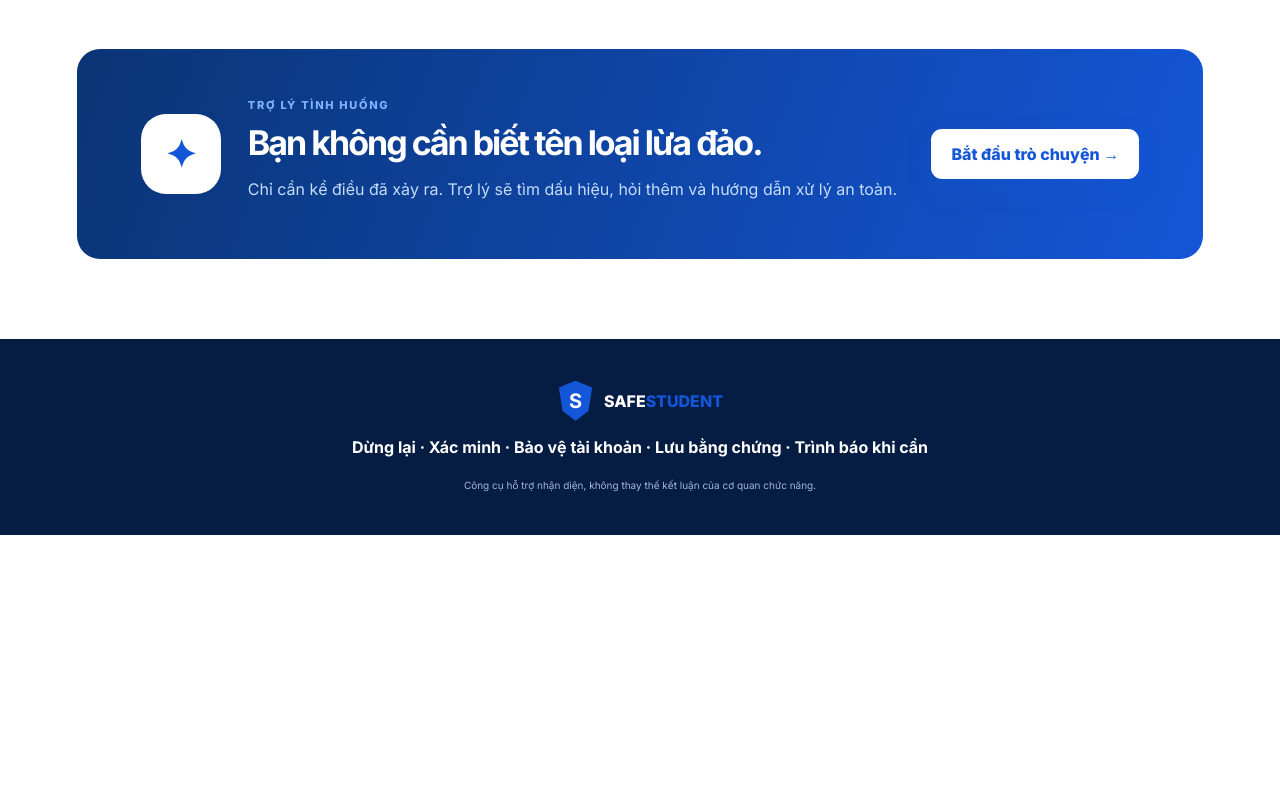
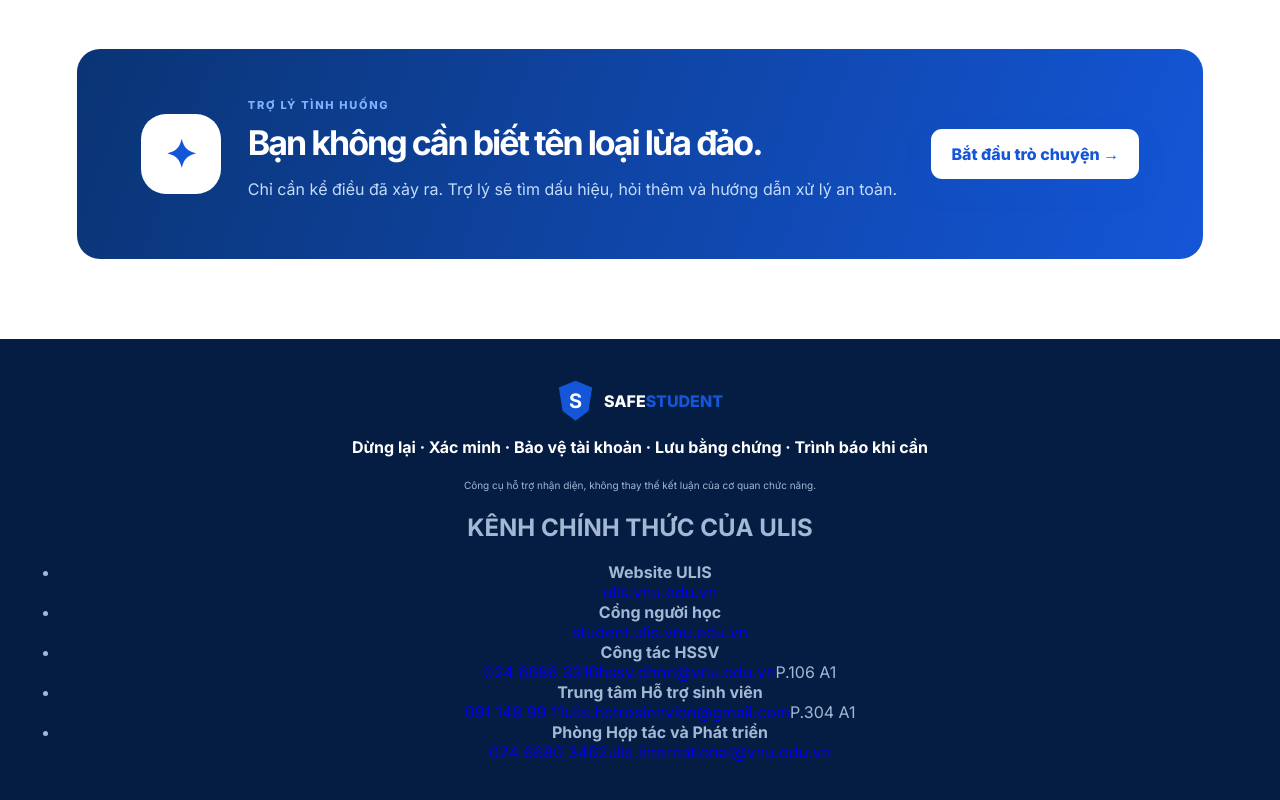
Before and after one commit to dhuy35/safestudent-chong-lua-dao, a React (Vite) app: page / in a window 1280 px wide. Shown: the part 6079-6879 px from the top of the page. Before the commit the page ends 6614 px from the top, so only its background shows below. Built offline with nearby package versions, Linux system fonts and the light colour scheme.

Commit message:
Add official ULIS channels to site footer

```diff
--- a/App.tsx
+++ b/App.tsx
@@ -230,7 +230,25 @@ function open(preset?:string){setChat(true);if(preset)setTimeout(()=>send(undefi
 <section className="checker" id="check"><div><label>KIỂM TRA TRONG 30 GIÂY</label><h2>Có điều gì đó<br/>không ổn?</h2><p>Đánh dấu những điều xuất hiện. Đây là sàng lọc ban đầu, không phải kết luận điều tra.</p><aside><small>KẾT QUẢ TẠM THỜI</small><b>{count===0?"Chưa chọn dấu hiệu":count===1?"Cần xác minh thêm":count<=3?"Có dấu hiệu đáng ngờ":"Nguy cơ cao — dừng lại"}</b><span>{count}/8 dấu hiệu</span></aside></div><div className="checklist">{["Yêu cầu chuyển tiền, đặt cọc hoặc phí trước","Xin OTP, mật khẩu, mã SMS hoặc thông tin thẻ","Gửi link lạ hoặc yêu cầu cài ứng dụng","Thúc giục làm ngay hoặc đe dọa","Yêu cầu giữ bí mật với người thân","Tài khoản nhận tiền là tài khoản cá nhân","Lợi ích, lương hoặc giá quá hấp dẫn","Không cho tự xác minh qua kênh chính thức"].map((x,i)=><button className={checks[i]?"on":""} key={x} onClick={()=>setChecks(c=>c.map((v,j)=>j===i?!v:v))}><i>✓</i>{x}</button>)}<button className="analyze" onClick={()=>open(`Tình huống của em có ${count} dấu hiệu trong checklist. Em cần làm gì?`)}>Phân tích kỹ hơn với trợ lý →</button></div></section>
 <section className="content urgent" id="urgent"><header><div><label>XỬ LÝ KHẨN CẤP</label><h2>Bạn đã thực hiện thao tác?</h2><p>Đừng hoảng loạn. Ưu tiên giảm thiệt hại theo đúng thứ tự.</p></div></header><div className="steps">{[["01","Dừng ngay","Dừng chuyển tiền, liên lạc, bấm link và cài app."],["02","Gọi ngân hàng","Dùng số chính thức để khóa giao dịch và tra soát."],["03","Bảo vệ tài khoản","Đổi mật khẩu an toàn, đăng xuất phiên lạ, bật 2FA."],["04","Lưu bằng chứng","Giữ tin nhắn, URL, tài khoản nhận và biên lai."],["05","Trình báo","Liên hệ Công an khi mất tiền, bị đe dọa hoặc cài mã độc."],["06","Cảnh giác lần hai","Không nộp phí cho dịch vụ hứa lấy lại tiền."]].map(x=><article key={x[0]}><span>{x[0]}</span><h3>{x[1]}</h3><p>{x[2]}</p></article>)}</div><div className="danger"><b>Đã cài app lạ hoặc bật quyền Trợ năng?</b><span>Ngắt mạng thiết bị, không mở app ngân hàng và liên hệ ngân hàng ngay.</span><button onClick={()=>open("Em đã cài app lạ và bật quyền Trợ năng, giờ phải làm gì?")}>Mở hướng dẫn</button></div></section>
 <section className="promo"><b>✦</b><div><label>TRỢ LÝ TÌNH HUỐNG</label><h2>Bạn không cần biết tên loại lừa đảo.</h2><p>Chỉ cần kể điều đã xảy ra. Trợ lý sẽ tìm dấu hiệu, hỏi thêm và hướng dẫn xử lý an toàn.</p></div><button onClick={()=>open()}>Bắt đầu trò chuyện →</button></section>
-<footer><div className="brand"><b>S</b><span>SAFE<em>STUDENT</em></span></div><p>Dừng lại · Xác minh · Bảo vệ tài khoản · Lưu bằng chứng · Trình báo khi cần</p><small>Công cụ hỗ trợ nhận diện, không thay thế kết luận của cơ quan chức năng.</small></footer>
+<footer className="site-footer">
+  <div className="footer-grid">
+    <div className="footer-summary">
+      <div className="brand"><b>S</b><span>SAFE<em>STUDENT</em></span></div>
+      <p>Dừng lại · Xác minh · Bảo vệ tài khoản · Lưu bằng chứng · Trình báo khi cần</p>
+      <small>Công cụ hỗ trợ nhận diện, không thay thế kết luận của cơ quan chức năng.</small>
+    </div>
+    <section className="official-channels" aria-labelledby="official-channels-title">
+      <h2 id="official-channels-title">KÊNH CHÍNH THỨC CỦA ULIS</h2>
+      <ul>
+        <li><strong>Website ULIS</strong><div className="channel-details"><a href="https://ulis.vnu.edu.vn" target="_blank" rel="noreferrer">ulis.vnu.edu.vn</a></div></li>
+        <li><strong>Cổng người học</strong><div className="channel-details"><a href="https://student.ulis.vnu.edu.vn" target="_blank" rel="noreferrer">student.ulis.vnu.edu.vn</a></div></li>
+        <li><strong>Công tác HSSV</strong><div className="channel-details"><a href="tel:+842466863316">024 6686 3316</a><a href="mailto:hssv.dhnn@vnu.edu.vn">hssv.dhnn@vnu.edu.vn</a><span>P.106 A1</span></div></li>
+        <li><strong>Trung tâm Hỗ trợ sinh viên</strong><div className="channel-details"><a href="tel:+84911489911">091 148 99 11</a><a href="mailto:ulis.hotrosinhvien@gmail.com">ulis.hotrosinhvien@gmail.com</a><span>P.304 A1</span></div></li>
+        <li><strong>Phòng Hợp tác và Phát triển</strong><div className="channel-details"><a href="tel:+842466803462">024 6680 3462</a><a href="mailto:ulis.international@vnu.edu.vn">ulis.international@vnu.edu.vn</a></div></li>
+      </ul>
+    </section>
+  </div>
+</footer>
 {selected&&<div className="backdrop" onClick={()=>setSelected(null)}><div className="modal" onClick={e=>e.stopPropagation()}><button className="x" onClick={()=>setSelected(null)}>×</button><span>{selected.icon}</span><small>{selected.group}</small><h2>{selected.title}</h2><p>{selected.desc}</p><h4>Dấu hiệu cần chú ý</h4><ul>{selected.signs.map(x=><li key={x}>✓ {x}</li>)}</ul><blockquote>“{selected.example}”</blockquote><aside><b>Nên làm ngay</b><p>{selected.action}</p></aside><button className="full" onClick={()=>{setSelected(null);open(selected.example)}}>Tình huống này giống tôi →</button></div></div>}
 <button className="fab" onClick={()=>setChat(v=>!v)}>{chat?"×":"💬"}</button>{chat&&<aside className="chat"><header><b>✦　Trợ lý SafeStudent</b><button onClick={()=>setChat(false)}>—</button></header><small>🔒 Không gửi OTP, mật khẩu, PIN, CVV hoặc CCCD đầy đủ.</small><div className="messages">{messages.map((m,i)=><div className={`message-row ${m.role}`} key={i}><p className={m.role}>{m.text}</p>{m.role==="bot"&&m.source&&m.source!=="system"&&<small className={`reply-source ${m.source==="45_cases"?"local":m.source}`}>{m.source==="gemini"?"✦ Gemini 3.1 Flash-Lite":m.source==="45_cases"?"▣ Kho 45 tình huống":"⚠ Hướng dẫn dự phòng"}</small>}</div>)}{loading&&<p className="bot">Đang phân tích tình huống…</p>}</div><div className="chips"><button onClick={()=>send(undefined,"Có người yêu cầu em đóng phí nhận việc")}>Phí nhận việc</button><button onClick={()=>send(undefined,"Em đã chuyển tiền rồi")}>Đã chuyển tiền</button><button onClick={()=>send(undefined,"Link này có đáng ngờ không?")}>Link lạ</button></div><form onSubmit={send}><textarea value={input} onChange={e=>setInput(e.target.value)} placeholder="Kể tình huống của bạn..."/><button disabled={loading} aria-label="Gửi câu hỏi">➤</button></form></aside>}
 </main>}
```
